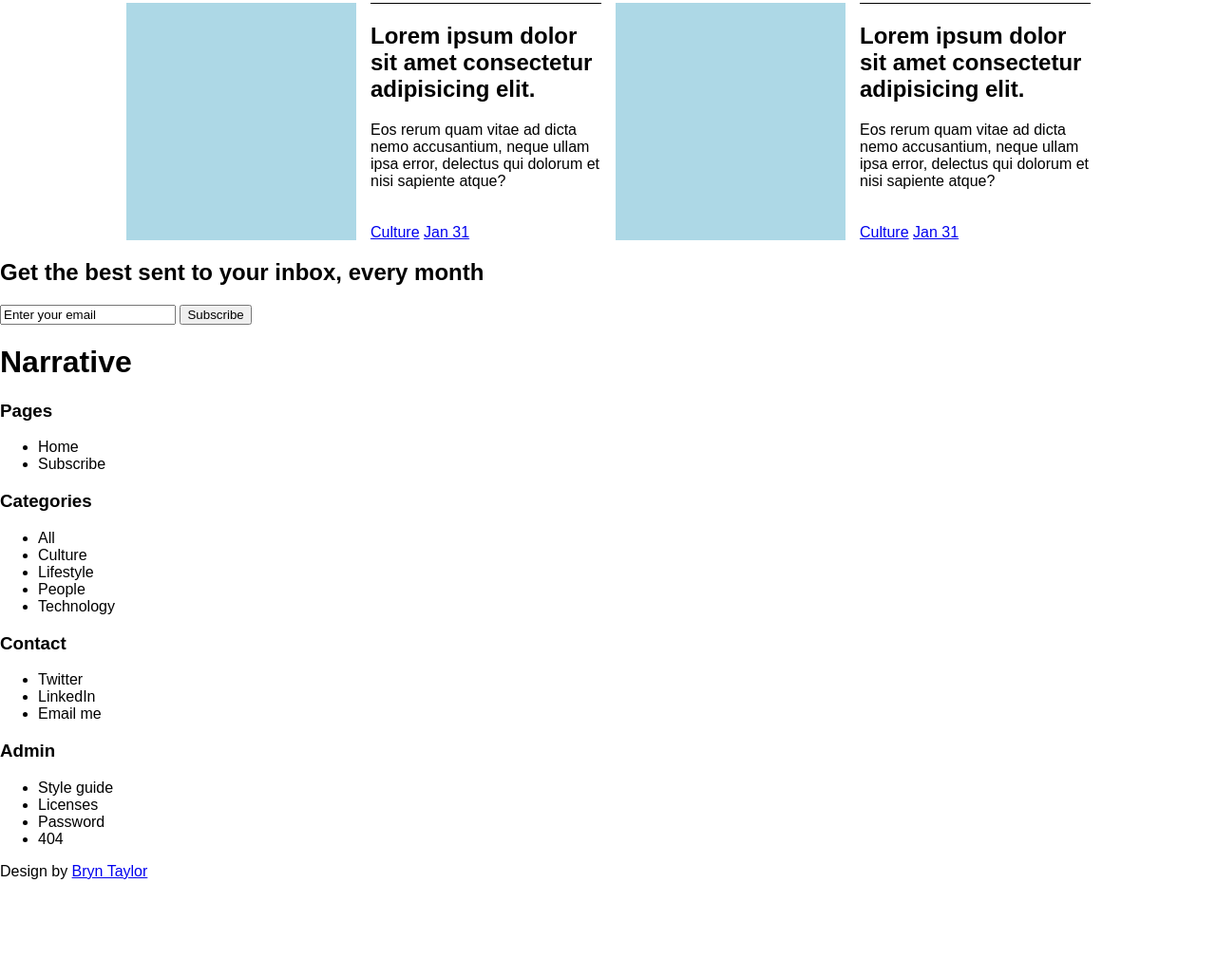
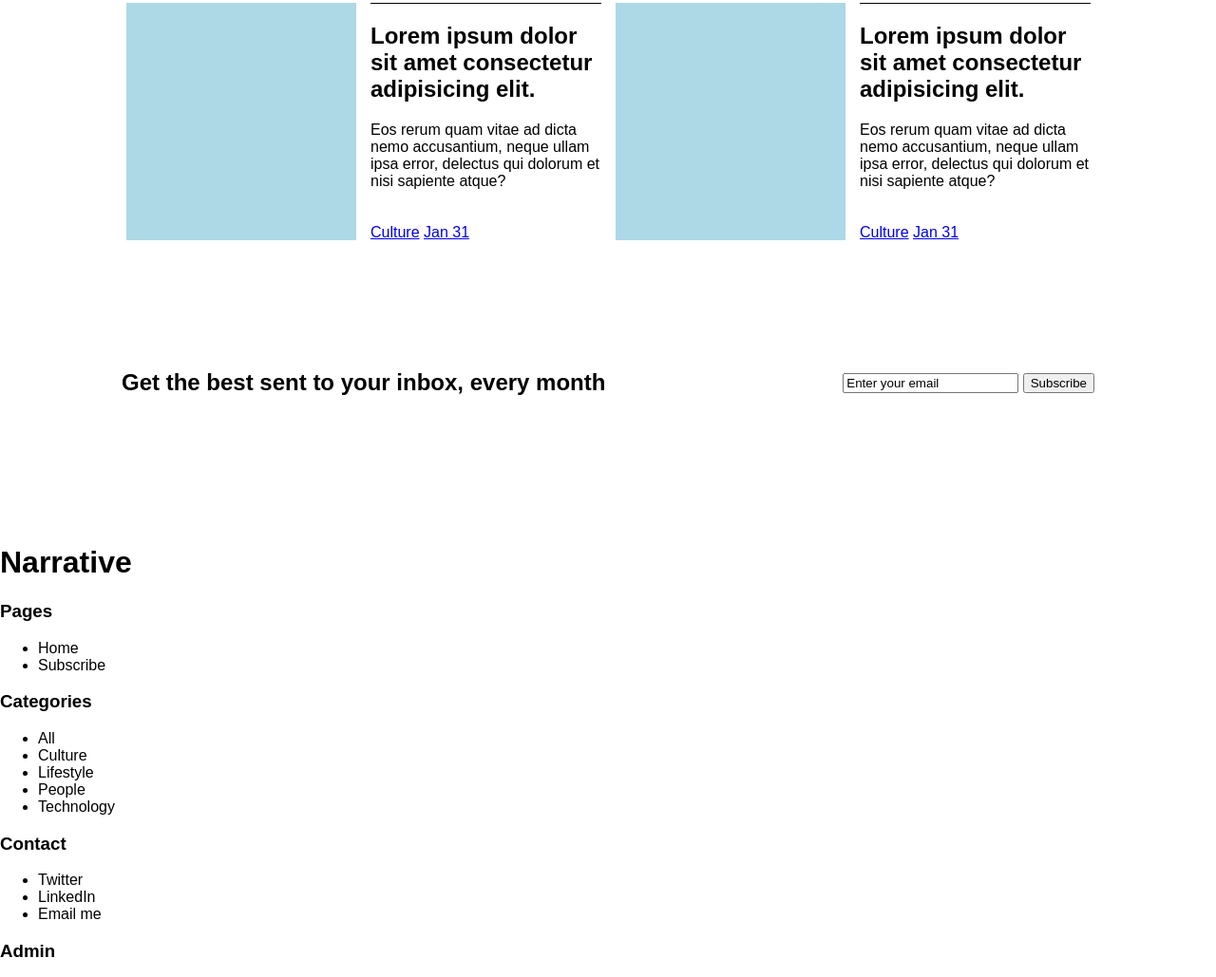
Before and after one commit to HuntOreo/landing-template-01, a plain HTML site: page index.html in a window 1280 px wide. Shown: the part 1342-2371 px from the top of the page at 95% size. Before the commit the page ends 2285 px from the top, so only its background shows below. Drawn offline with Linux system fonts and the light colour scheme.

Commit message:
Position CtA section

```diff
--- a/styles/syles.css
+++ b/styles/syles.css
@@ -92,3 +92,18 @@ main#gallery .content .pins {
 main#gallery .card.recent {
   min-width: 75%;
 }
+
+/* Call to Action */
+#call-to-action {
+  height: 300px;
+  display: flex;
+  justify-content: center;
+}
+
+#call-to-action .container {
+  margin: 0 10%;
+  flex: 1;
+  display: flex;
+  justify-content: space-between;
+  align-items: center;
+}
```
